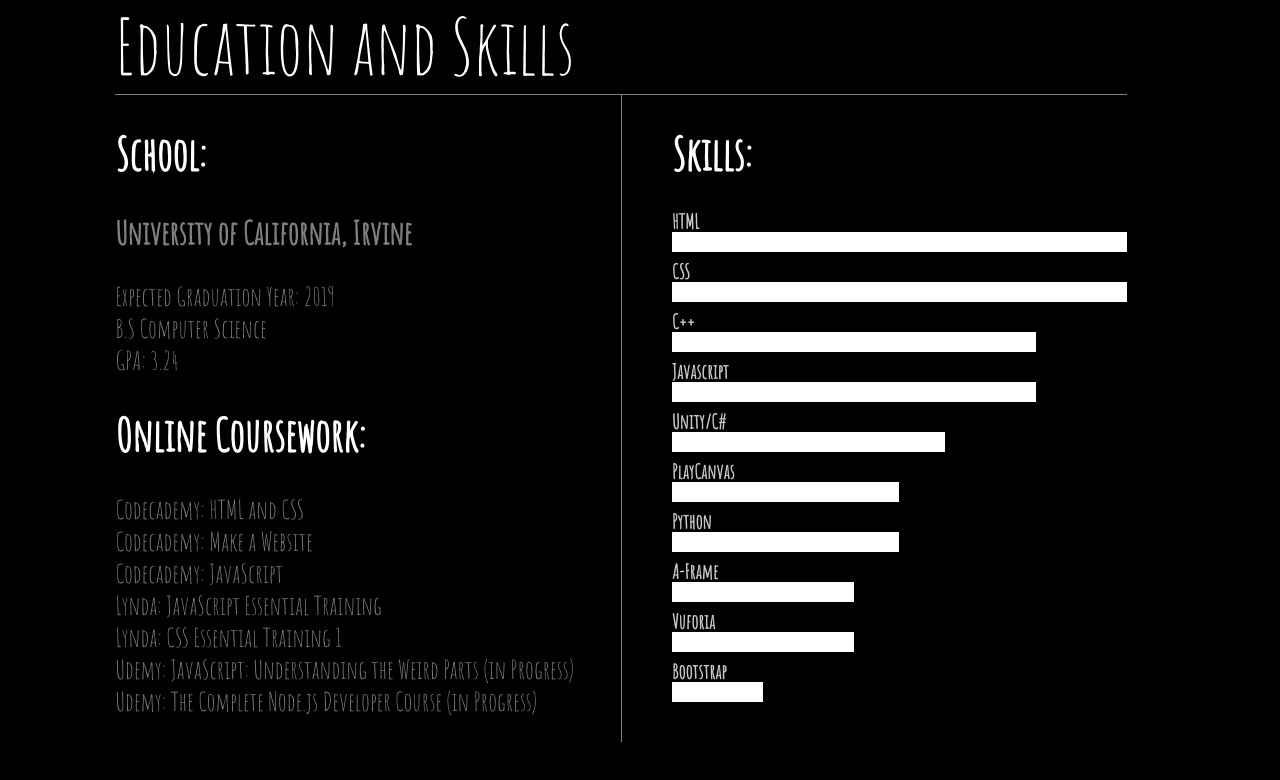
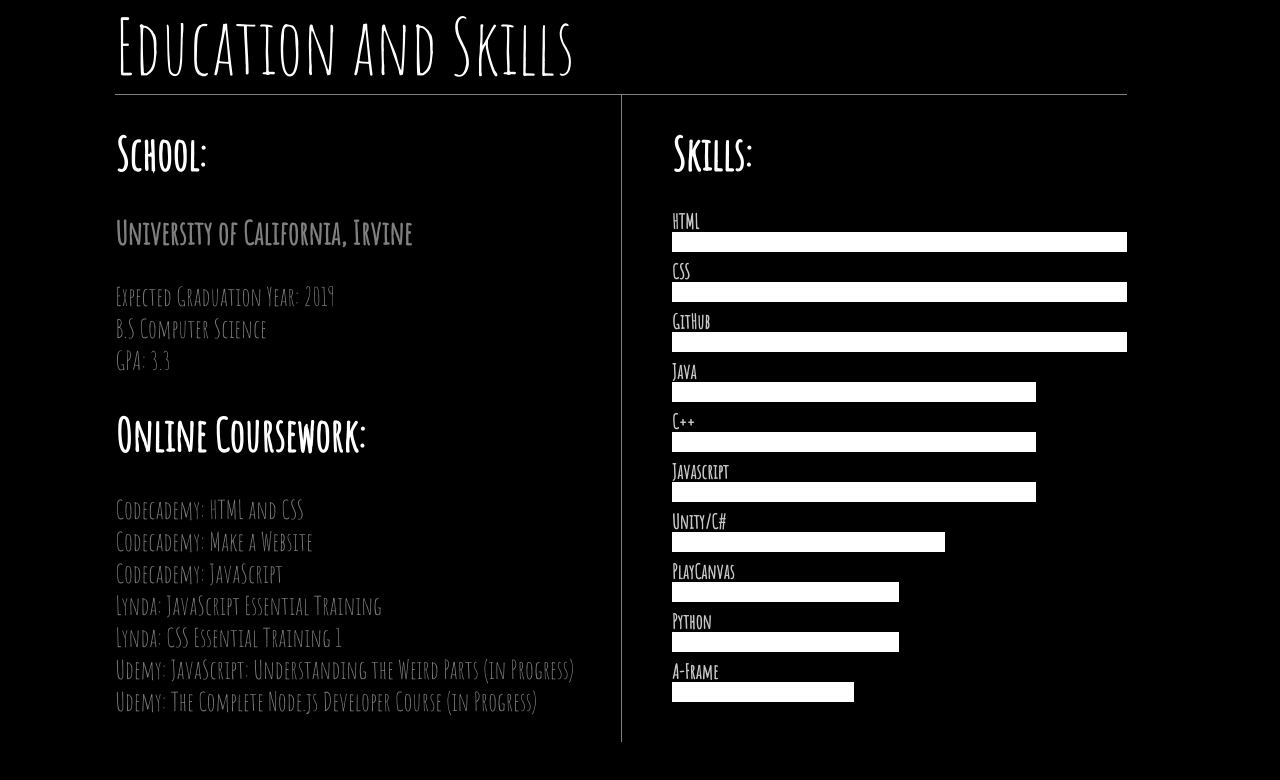
Before and after one commit to michellewoohoo/michellewoohoo.github.io, a plain HTML site: page education.html in a window 1280 px wide. Shown: the part 108-888 px from the top of the page. Drawn offline with nearby package versions, Linux system fonts and the light colour scheme.

Commit message:
edited education

```diff
--- a/css/general.css
+++ b/css/general.css
@@ -169,14 +169,14 @@ h3{
 .skill-level-right-9 {
 	float:left;
 	background-color : white;
-	width: 40%;
+	width: 100%;
 	height : 20px;
 	vertical-align:bottom;
 }
 .skill-level-right-10 {
 	float:left;
 	background-color : white;
-	width: 20%;
+	width: 80%;
 	height : 20px;
 	vertical-align:bottom;
 }
--- a/education.html
+++ b/education.html
@@ -38,7 +38,7 @@
 
                     B.S Computer Science<br/>
 
-                    GPA: 3.24
+                    GPA: 3.3
                 </p>
 
 
@@ -105,6 +105,32 @@
                                 <!-- skill-level-4 -->
                             </div>
                             <!-- skill-level -->
+
+                        </div>
+                        <div class="row graph-entry">
+                            <div class="col-xs-4 skill-name-right"><br/>
+                            <h3>GitHub</h3>
+                        </div>
+                        <!-- skill-name -->
+                        <div class="col-xs-8 ">
+                            <div class=" skill-level skill-level-right-9">
+                            </div>
+                            <!-- skill-level-1 -->
+                        </div>
+                        <!-- skill-level -->
+
+                        </div>
+                        <div class="row graph-entry">
+                            <div class="col-xs-4 skill-name-right"><br/>
+                            <h3>Java</h3>
+                        </div>
+                        <!-- skill-name -->
+                        <div class="col-xs-8 ">
+                            <div class=" skill-level skill-level-right-10">
+                            </div>
+                            <!-- skill-level-1 -->
+                        </div>
+                        <!-- skill-level -->
 
                         </div>
                         <!-- entry -->
@@ -195,34 +221,10 @@
 
                 </div>
 
-                <div class="row graph-entry">
-                    <div class="col-xs-4 skill-name-right"><br/>
-                    <h3>Vuforia</h3>
-                </div>
-                <!-- skill-name -->
-                <div class="col-xs-8 ">
-                    <div class=" skill-level skill-level-right-9">
-                    </div>
-                    <!-- skill-level-1 -->
-                </div>
-                <!-- skill-level -->
-
-            </div>
 
 
-            <div class="row graph-entry">
-                <div class="col-xs-4 skill-name-right"><br/>
-                <h3>Bootstrap</h3>
-            </div>
-            <!-- skill-name -->
-            <div class="col-xs-8 ">
-                <div class=" skill-level skill-level-right-10">
-                </div>
-                <!-- skill-level-1 -->
-            </div>
-            <!-- skill-level -->
 
-            </div>
+
                     </div>
                     <!-- half-graph-2 -->
                 </div>
```
Also changed, not shown: 1 other file.
